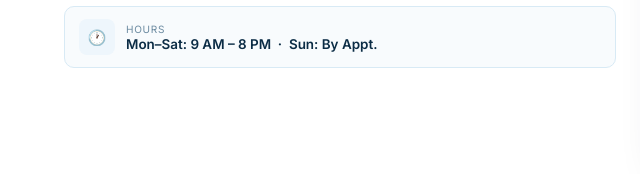
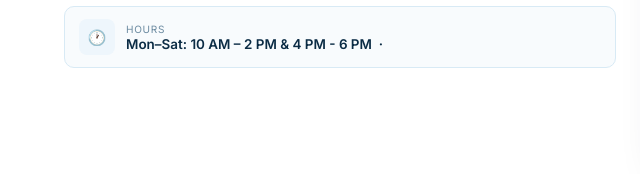
Before and after one commit to KishorKalbandhe/Dr-Pranali-Shahare, a plain HTML site: page index.html in a window 1280 px wide. Shown: the part 2891-3065 px from the top of the page, 0-640 px from the left. Drawn offline with nearby package versions, Linux system fonts and the light colour scheme; a web font is replaced by a local one.

Commit message:
Update index.html

```diff
--- a/index.html
+++ b/index.html
@@ -366,7 +366,7 @@
     <div class="icards">
       <div class="icard"><div class="ic-box">📍</div><div><div class="ic-l">Address</div><div class="ic-v">Christanand Hospital, Brahmpuri, Maharashtra</div></div></div>
       <div class="icard"><div class="ic-box">📞</div><div><div class="ic-l">Phone & WhatsApp</div><div class="ic-v"><a href="tel:+918390256393" style="color:var(--blue);text-decoration:none">+91 83902 56393</a></div></div></div>
-      <div class="icard"><div class="ic-box">🕐</div><div><div class="ic-l">Hours</div><div class="ic-v">Mon–Sat: 9 AM – 8 PM &nbsp;·&nbsp; Sun: By Appt.</div></div></div>
+      <div class="icard"><div class="ic-box">🕐</div><div><div class="ic-l">Hours</div><div class="ic-v">Mon–Sat: 10 AM – 2 PM & 4 PM - 6 PM &nbsp;·&nbsp;</div></div></div>
     </div>
   </div>
   <div class="aform reveal">
```
